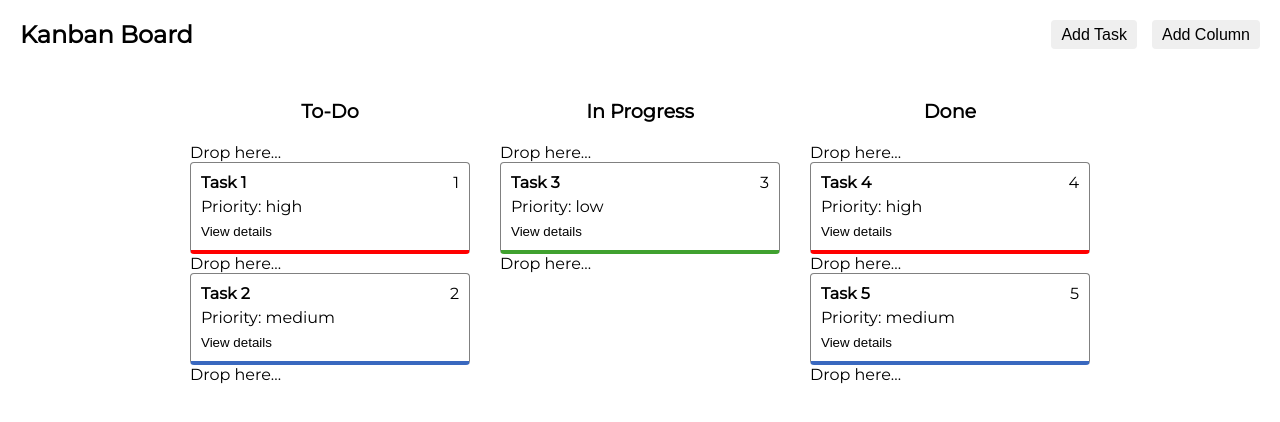
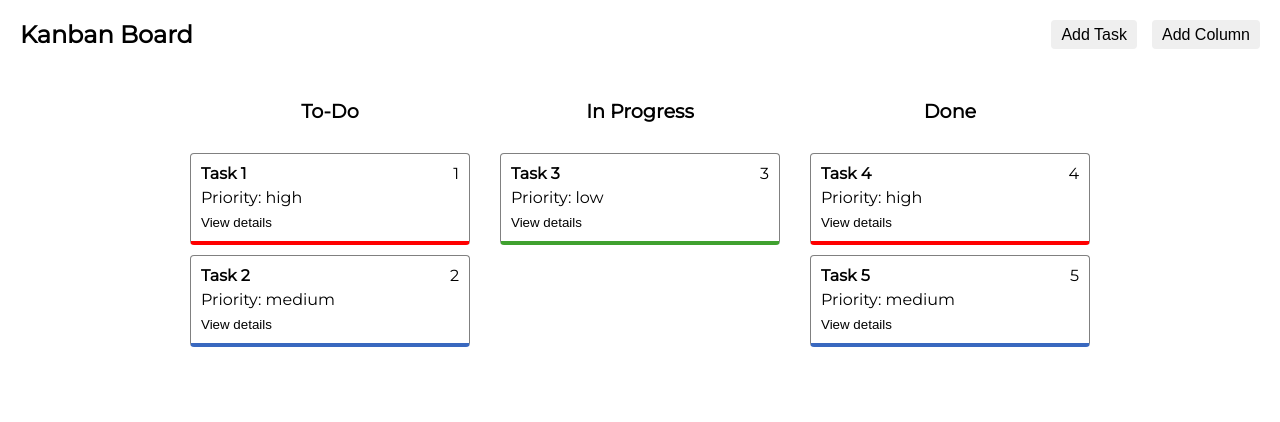
Before and after one commit to ilyas-sov/kanban-board, a React (Create React App) app: page / in a window 1280 px wide. Shown: the top 422 px of the page. Built offline with nearby package versions, Linux system fonts and the light colour scheme.

Commit message:
DropArea: add styles

```diff
--- a/src/components/DropArea.module.scss
+++ b/src/components/DropArea.module.scss
@@ -1,9 +1,27 @@
 .drop_area {
-  padding: 0 0;
+  padding: 0;
+  height: 10px;
+  position: relative;
   transition: all 0.2s linear;
+
+  &:last-of-type {
+    flex: 1;
+  }
+
+  &::before {
+    content: "";
+    position: absolute;
+  }
+
+  &.visible {
+    padding: 40px 0;
+    background-color: transparent;
+
+    &::before {
+      inset: 5px 0px;
+      border-radius: 4px;
+      background-color: var(--bg-main);
+      opacity: 0.5;
+    }
+  }
 }
-
-.visible {
-  background-color: red;
-  padding: 20px 0;
-}
--- a/src/components/DropArea.tsx
+++ b/src/components/DropArea.tsx
@@ -32,9 +32,7 @@ function DropArea({ onDrop }: DropAreaType) {
       onDragLeave={dragLeaveHandler}
       onDrop={dropHandler}
       onDragOver={dragOverHandler}
-    >
-      Drop here...
-    </div>
+    ></div>
   );
 }
 
```
